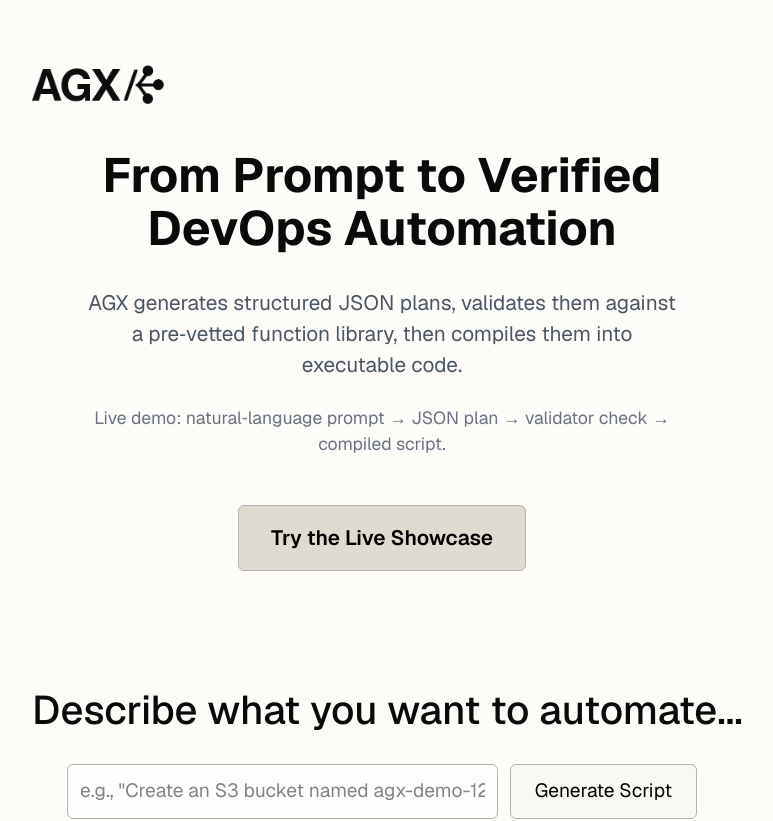
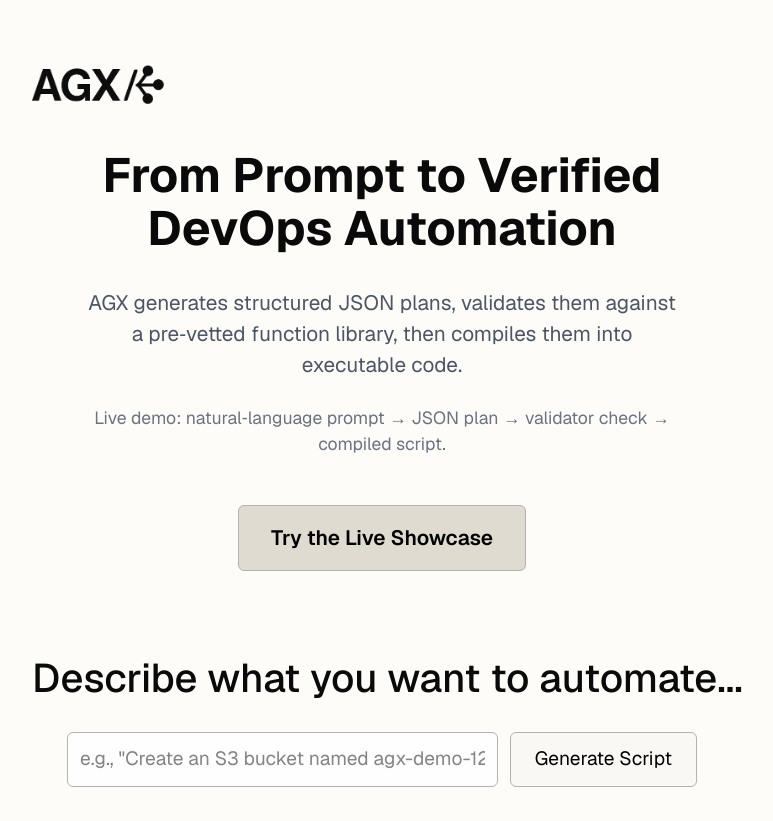
Before and after one commit to AmmarQuresh1/AGX, a Next.js app in the folder agx_frontend/: page / in a window 1280 px wide. Shown: the top 821 px of the page, without its empty margins (258-1031 px from the left). Built offline with nearby package versions, Linux system fonts and the light colour scheme.

Commit message:
fix hero spacing

```diff
--- a/agx_frontend/app/globals.css
+++ b/agx_frontend/app/globals.css
@@ -70,7 +70,7 @@
   flex-direction: column;
   justify-content: center;
   align-items: center;
-  margin-bottom: 64px;
+  margin-bottom: 32px;
 }
 .hero-title {
   font-size: 3rem;
```
